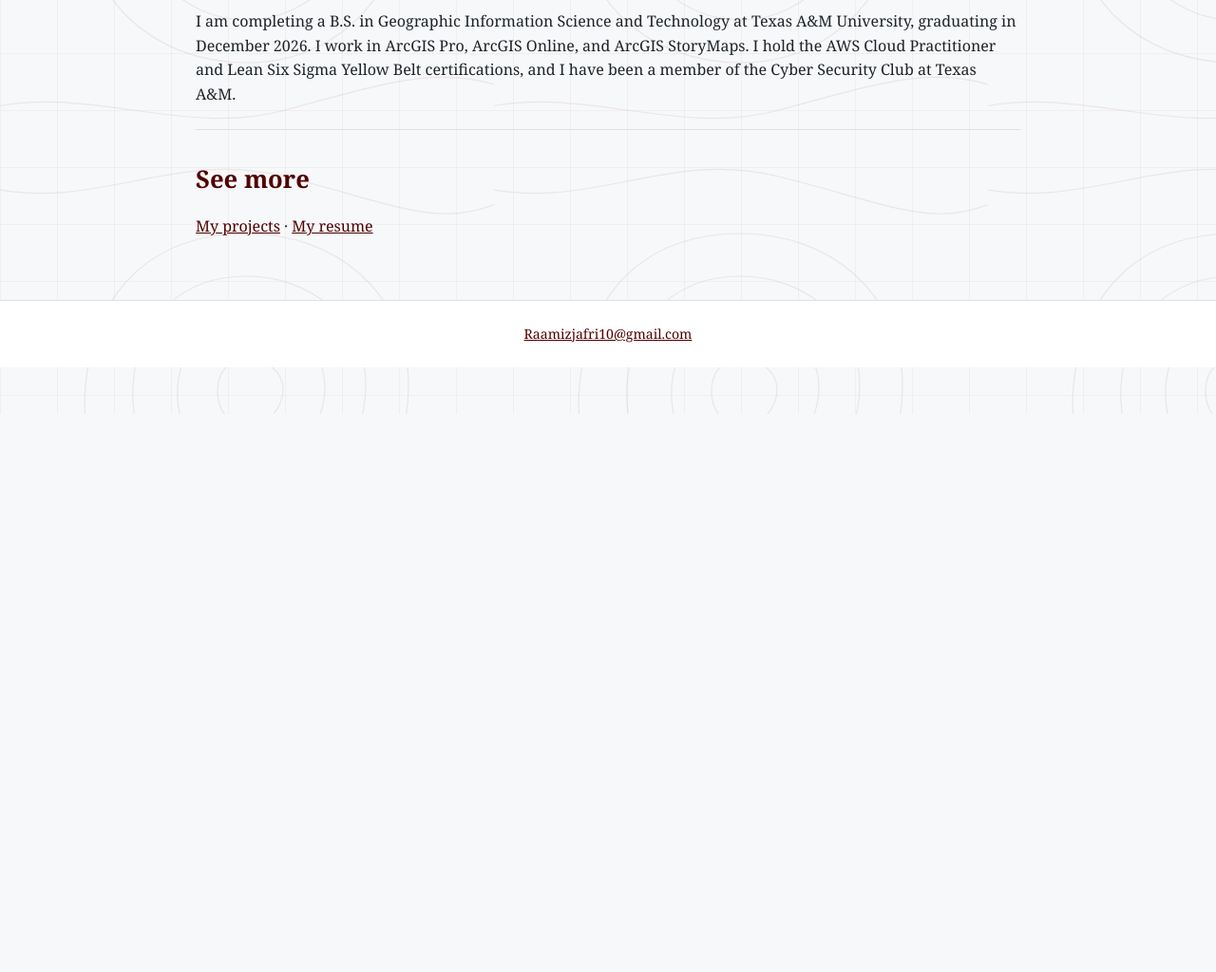
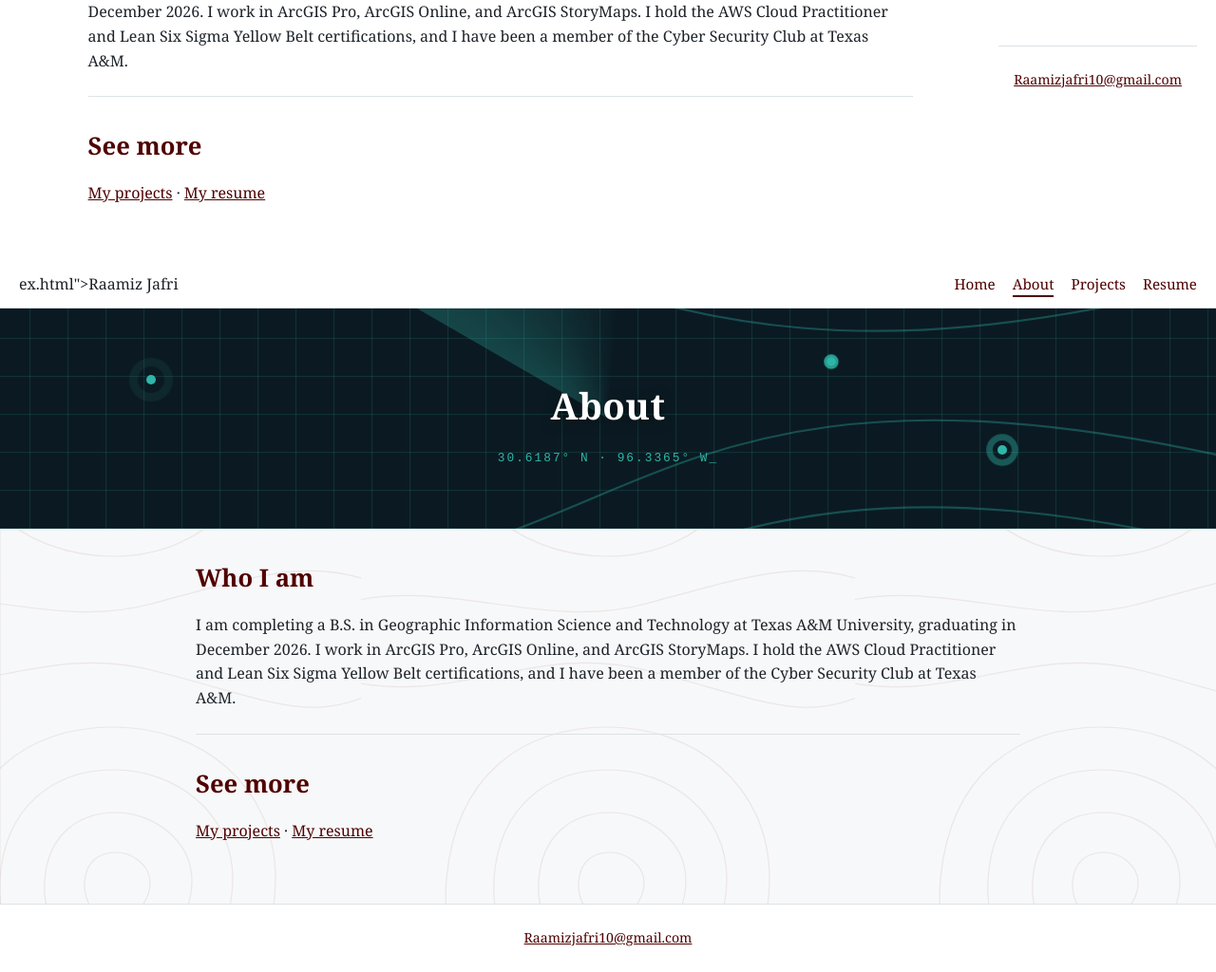
Before and after one commit to RaamizJafri/raamizjafri.github.io, a plain HTML site: page about.html in a window 1280 px wide. Shown: the part 364-1388 px from the top of the page at 95% size. Before the commit the page ends 800 px from the top, so only its background shows below. Drawn offline with Linux system fonts and the light colour scheme.

Commit message:
Update about.html

```diff
--- a/about.html
+++ b/about.html
@@ -1,4 +1,15 @@
 <!DOCTYPE html>
+<html lang="en">
+<head>
+<meta charset="UTF-8">
+<meta name="viewport" content="width=device-width, initial-scale=1">
+<title>About | Raamiz Jafri</title>
+<link rel="stylesheet" href="style.css">
+</head>
+<body>
+
+<nav class="menu">
+  <a class="brand" href="ind<!DOCTYPE html>
 <html lang="en">
 <head>
 <meta charset="UTF-8">
@@ -47,3 +58,41 @@
 
 </body>
 </html>
+ex.html">Raamiz Jafri</a>
+  <ul>
+    <li><a href="index.html">Home</a></li>
+    <li><a class="active" href="about.html">About</a></li>
+    <li><a href="projects.html">Projects</a></li>
+    <li><a href="resume.html">Resume</a></li>
+  </ul>
+</nav>
+
+<header class="hero">
+  <span class="contour"></span>
+  <span class="ping" style="left:12%;top:30%"></span>
+  <span class="ping" style="left:82%;top:62%"></span>
+  <span class="ping" style="left:68%;top:22%"></span>
+  <h1>About</h1>
+  <span class="coords">30.6187° N · 96.3365° W</span>
+</header>
+
+<main>
+
+<section>
+  <h2>Who I am</h2>
+  <p>I am completing a B.S. in Geographic Information Science and Technology at Texas A&amp;M University, graduating in December 2026. I work in ArcGIS Pro, ArcGIS Online, and ArcGIS StoryMaps. I hold the AWS Cloud Practitioner and Lean Six Sigma Yellow Belt certifications, and I have been a member of the Cyber Security Club at Texas A&amp;M.</p>
+</section>
+
+<section>
+  <h2>See more</h2>
+  <p><a href="projects.html">My projects</a> · <a href="resume.html">My resume</a></p>
+</section>
+
+</main>
+
+<footer>
+  <a href="mailto:Raamizjafri10@gmail.com">Raamizjafri10@gmail.com</a>
+</footer>
+
+</body>
+</html>
```
